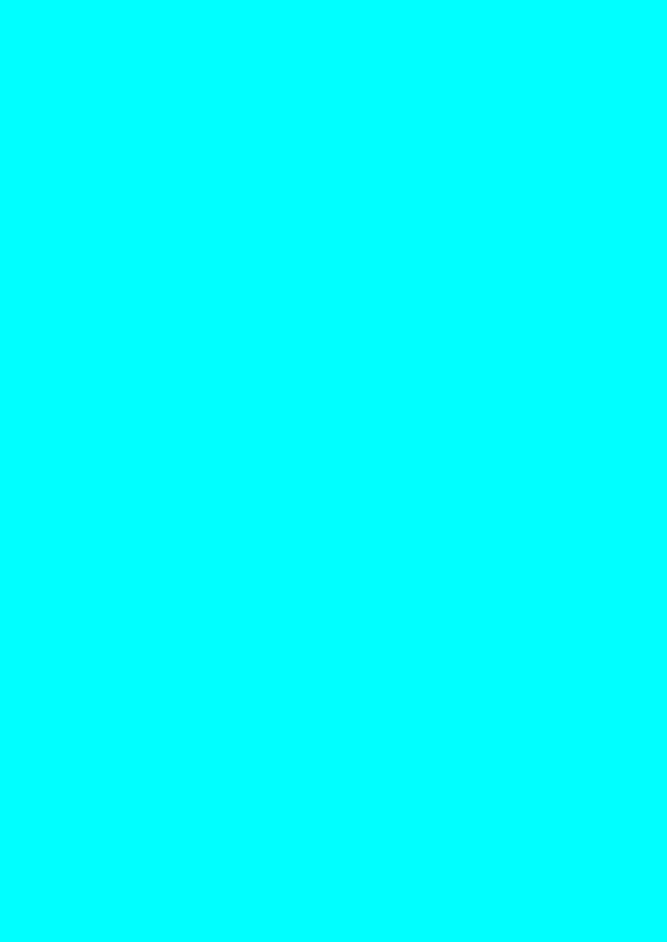
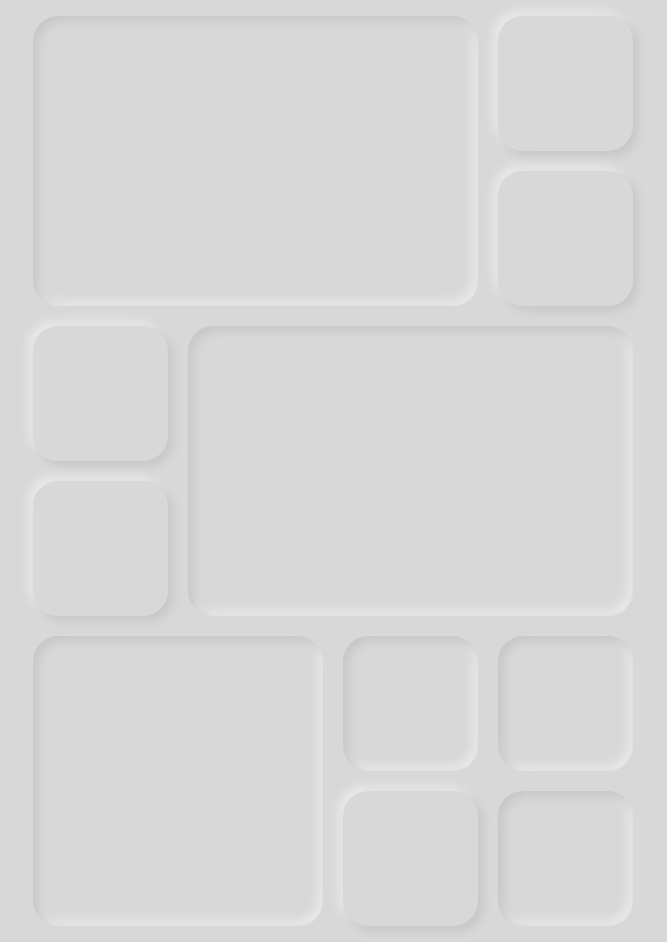
Before and after one commit to brunofunes/Portfolio-Web, a plain HTML site: page index.html in a window 1280 px wide. Shown: the whole page, without its empty margins (307-974 px from the left). Before the commit the page ends 800 px from the top, so only its background shows below. Drawn offline with Linux system fonts and the light colour scheme.

Commit message:
add templates and styles

```diff
--- a/index.html
+++ b/index.html
@@ -1,11 +1,26 @@
 <!DOCTYPE html>
 <html lang="en">
-<head>
+  <head>
     <title>Portfolio Web</title>
-    <link rel="stylesheet" href="style.css">
+    <link rel="stylesheet" href="styles/template.css" />
+    <link rel="stylesheet" href="styles/reset-css.css" />
+    <link rel="stylesheet" href="styles/aspect-ratio.css" />
+    <link rel="stylesheet" href="styles/box-style.css" />
     <script src="app.js"></script>
-</head>
-<body>
-
-</body>
+  </head>
+  <body>
+    <div id="container">
+      <div id="about-me" class="info"></div>
+      <div id="lenguaje-mode" class="cuadrado press"></div>
+      <div id="mode" class="cuadrado press"></div>
+      <div id="github" class="cuadrado press"></div>
+      <div id="projects" class="info"></div>
+      <div id="linkedin" class="cuadrado press"></div>
+      <div id="tecnologias" class="info"></div>
+      <div id="lvl-ingles" class="cuadrado info"></div>
+      <div id="lvl-portuges" class="cuadrado info"></div>
+      <div id="e-mail" class="cuadrado press"></div>
+      <div id="api-clima" class="cuadrado info"></div>
+    </div>
+  </body>
 </html>
--- a/style.css
+++ /dev/null
@@ -1,3 +0,0 @@
-body {
-  background-color: aqua;
-}
--- /dev/null
+++ b/styles/aspect-ratio.css
@@ -0,0 +1,3 @@
+#container .cuadrado {
+  aspect-ratio: 1 / 1;
+}
--- /dev/null
+++ b/styles/box-style.css
@@ -0,0 +1,11 @@
+#container .info {
+  border-radius: 25px;
+  background: #d8d8d8;
+  box-shadow: inset 5px 5px 10px #c7c7c7, inset -5px -5px 10px #e9e9e9;
+}
+
+#container .press {
+  border-radius: 25px;
+  background: #d8d8d8;
+  box-shadow: 5px 5px 10px #c7c7c7, -5px -5px 10px #e9e9e9;
+}
--- /dev/null
+++ b/styles/reset-css.css
@@ -0,0 +1,7 @@
+* {
+  margin: 0;
+  padding: 0;
+  border: 0;
+  -webkit-box-sizing: border-box;
+  box-sizing: border-box;
+}
--- /dev/null
+++ b/styles/template.css
@@ -0,0 +1,37 @@
+body {
+  background: #d8d8d8;
+}
+
+#container {
+  margin: auto;
+  padding: 16px 0px;
+  height: max-content;
+  width: 40%;
+  min-width: 600px;
+  /* background-color: rgb(204, 101, 101); */
+  display: grid;
+  gap: 20px;
+  grid-template-columns: repeat(4, 1fr);
+  grid-template-rows: repeat(6, 1fr);
+}
+
+#container * {
+  background-color: darkgray;
+  border: 0px black solid;
+  border-radius: 16px;
+}
+
+#about-me {
+  grid-row-start: span 2;
+  grid-column-start: span 3;
+}
+
+#projects {
+  grid-row-start: span 2;
+  grid-column-start: span 3;
+}
+
+#tecnologias {
+  grid-row-start: span 2;
+  grid-column-start: span 2;
+}
```
